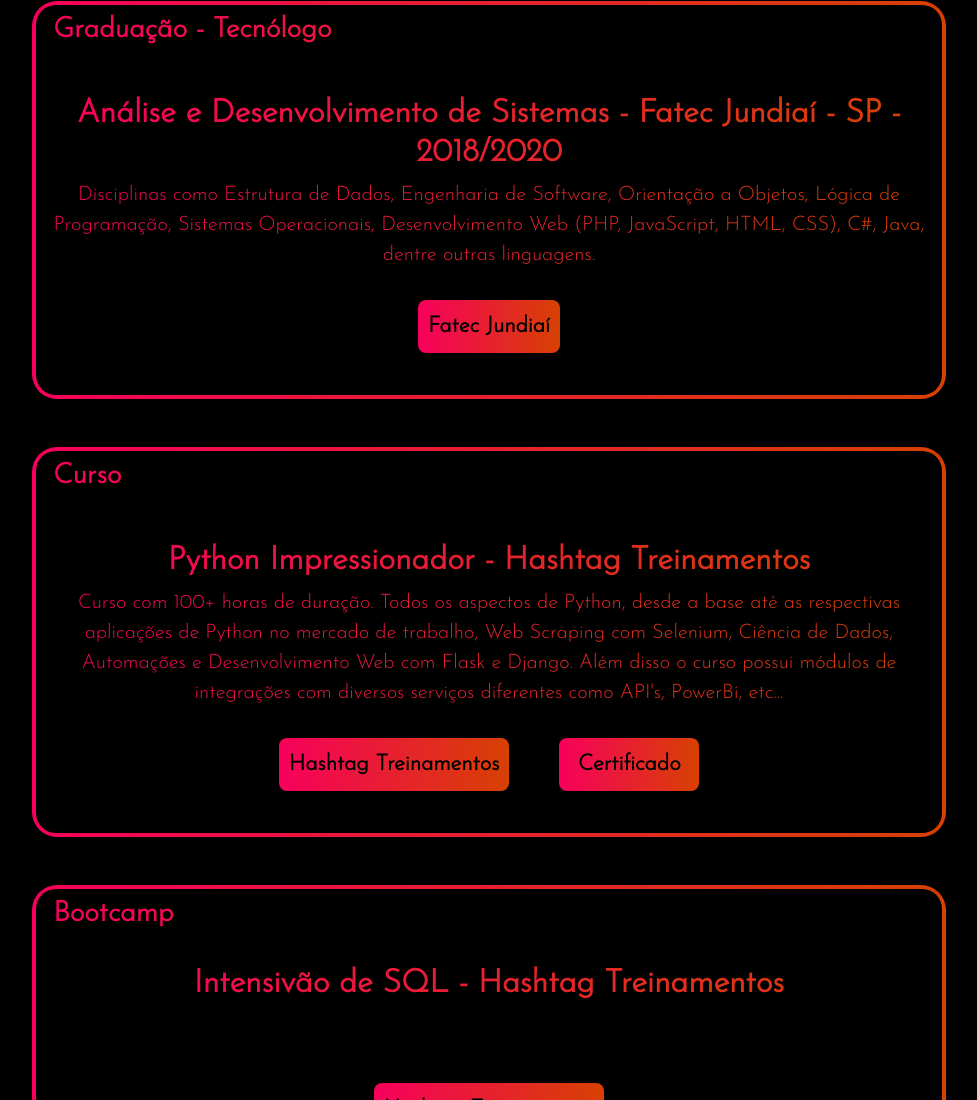
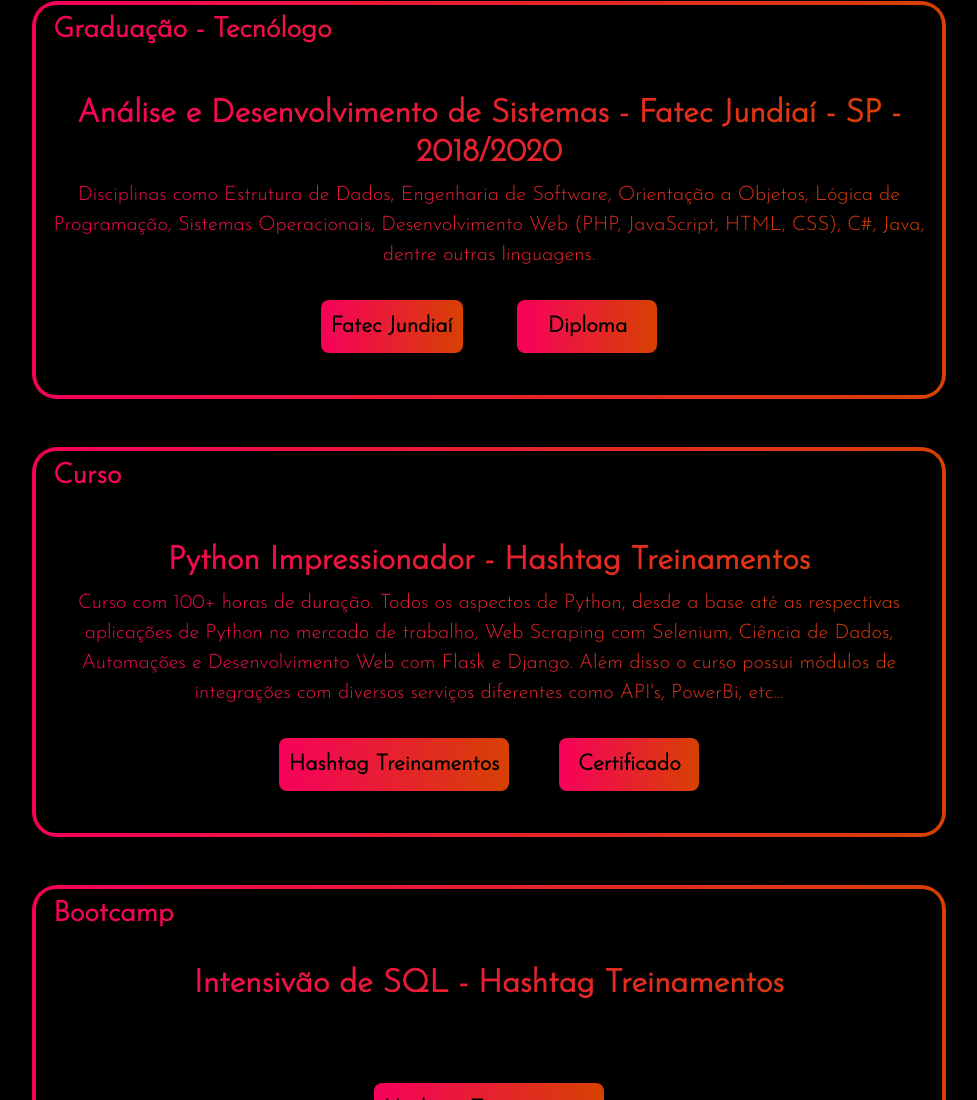
Before and after one commit to Erick-Pavani/erick-pavani.github.io, a website: page index.html in a window 1280 px wide. Shown: the part 5332-6432 px from the top of the page, without its empty margins (151-1128 px from the left). Drawn offline with nearby package versions, Linux system fonts and the light colour scheme; a web font is replaced by a local one.

Commit message:
Added the university degree

```diff
--- a/index.html
+++ b/index.html
@@ -799,6 +799,8 @@
                                     HTML, CSS), C#, Java, dentre outras linguagens.
                                 </p>
                                 <a href="http://www.fatecjd.edu.br/portal/" target="_blank">Fatec Jundiaí</a>
+                                <a href="https://drive.google.com/file/d/1qbf59oHHpfQfREDzrUJqE3JPgafXcKlJ/view?usp=sharing"
+                                    target="_blank">Diploma</a>
                             </div>
                         </div>
                     </div>
```
